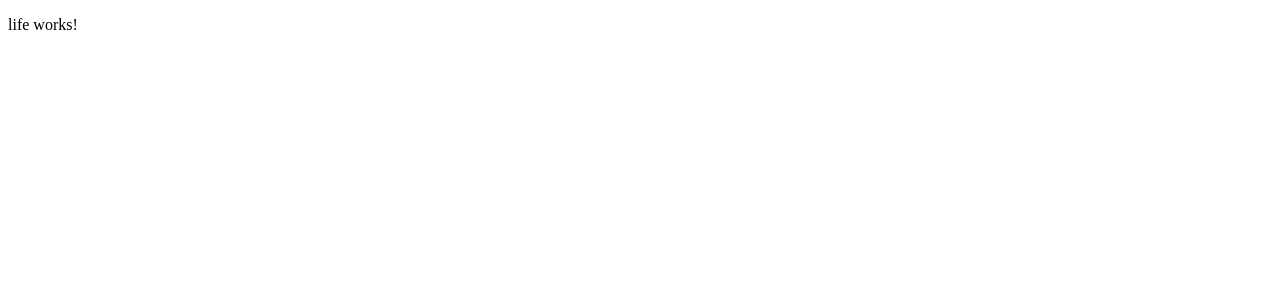
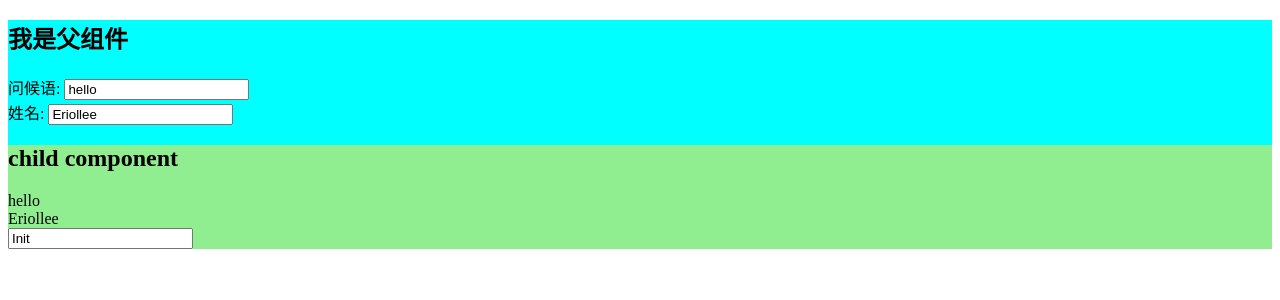
Before and after one commit to eriollee/AngularBindDemo, an Angular app: page / in a window 1280 px wide. Shown: the top 300 px of the page. Built offline with nearby package versions, Linux system fonts and the light colour scheme.

Commit message:
DoCheck钩子机制学习

```diff
--- a/src/app/app.component.css
+++ b/src/app/app.component.css
@@ -0,0 +1,3 @@
+.parent {
+	background: cyan;
+}
--- a/src/app/app.component.html
+++ b/src/app/app.component.html
@@ -21,4 +21,20 @@
 <app-price-quote (buy)="buyHandler($event)"></app-price-quote>
 <app-order [priceQuote]="priceQuote"></app-order> -->
 
-<app-life [name]="title"></app-life>
+<!-- <app-life [name]="title"></app-life> -->
+
+<div class="parent">
+	<h2>
+		我是父组件
+	</h2>
+	<div>
+		问候语: <input type="text" [(ngModel)]="greeting">
+	</div>
+	<div>
+		姓名: <input type="text" [(ngModel)]="user.name">
+	</div>
+	<app-child [greeting]="greeting" [user]="user"></app-child>
+</div>
+
+<!-- <app-child #child1></app-child>
+<app-child #child2></app-child> -->
--- a/src/app/app.component.ts
+++ b/src/app/app.component.ts
@@ -1,14 +1,24 @@
-import { Component } from '@angular/core';
+import { Component,ViewChild,OnInit } from '@angular/core';
 import {PriceQuote} from "./price-quote/price-quote.component"
+import {ChildComponent} from "./child/child.component"
+
 @Component({
   selector: 'app-root',
   templateUrl: './app.component.html',
   styleUrls: ['./app.component.css']
 })
-export class AppComponent {
+export class AppComponent implements OnInit {
+
+/*  @ViewChild("child1")
+  child1:ChildComponent;*/
+
   stock ="";
 
   title ="Eriollee";
+
+  greeting:string = "hello";
+
+  user:{name:string} = {name:"Eriollee"};
 
   priceQuote:PriceQuote = new PriceQuote("",0);
 
@@ -19,5 +29,8 @@ export class AppComponent {
   buyHandler(event: PriceQuote){
   	this.priceQuote = event;
   }
+  ngOnInit():void{
+  	/*this.child1.greetingMethod("Eriollee");*/
+  }
 
 }
--- a/src/app/app.module.ts
+++ b/src/app/app.module.ts
@@ -9,6 +9,7 @@ import { MultiplePipe } from './pipe/multiple.pipe';
 import { OrderComponent } from './order/order.component';
 import { PriceQuoteComponent } from './price-quote/price-quote.component';
 import { LifeComponent } from './life/life.component';
+import { ChildComponent } from './child/child.component';
 
 @NgModule({
   declarations: [
@@ -17,7 +18,8 @@ import { LifeComponent } from './life/life.component';
     MultiplePipe,
     OrderComponent,
     PriceQuoteComponent,
-    LifeComponent
+    LifeComponent,
+    ChildComponent
   ],
   imports: [
     BrowserModule,
--- /dev/null
+++ b/src/app/child/child.component.css
@@ -0,0 +1,3 @@
+.child{
+	background: lightgreen;
+}
--- /dev/null
+++ b/src/app/child/child.component.html
@@ -0,0 +1,7 @@
+<div class="child">
+<h2>child component</h2>
+<div>{{greeting}}</div>
+<div>{{user.name}}</div>
+<div><input type="text" [(ngModel)]="message"></div>
+
+</div>
--- /dev/null
+++ b/src/app/child/child.component.ts
@@ -0,0 +1,56 @@
+import { Component, OnInit ,Input,OnChanges ,SimpleChanges,DoCheck} from '@angular/core';
+
+@Component({
+  selector: 'app-child',
+  templateUrl: './child.component.html',
+  styleUrls: ['./child.component.css']
+})
+export class ChildComponent implements OnInit,OnChanges,DoCheck {
+
+  @Input()
+  greeting:string;
+
+  @Input()
+  user:{name:string};
+
+  message:string = "Init"
+
+  oldUsername:string;
+
+  changeDetected:boolean = false;
+
+  noChangeCount:number = 0;
+
+  greetingMethod(name:string){
+  	console.log("Hello"+name);
+  }
+
+  constructor() { }
+
+  ngOnChanges(changes:SimpleChanges):void{
+ 	console.log(JSON.stringify(changes,null,2));
+  }
+
+
+  ngOnInit() {
+  }
+
+  ngDoCheck():void{
+  	if(this.user.name !== this.oldUsername){
+  		this.changeDetected = true;
+  		console.log("DoCheck oldUsername:"+this.oldUsername+"New: "+this.user.name);
+  		this.oldUsername = this.user.name;
+  	}
+
+  	if(this.changeDetected){
+  		this.noChangeCount = 0;
+  	}else{
+  		this.noChangeCount = this.noChangeCount + 1;
+  		console.log("DoCheck 调用" + this.noChangeCount +"次");
+  	}
+
+  	this.changeDetected = false;
+
+  }
+
+}
```
Also changed, not shown: 1 other file (tests, documents, lock files or other folders).
